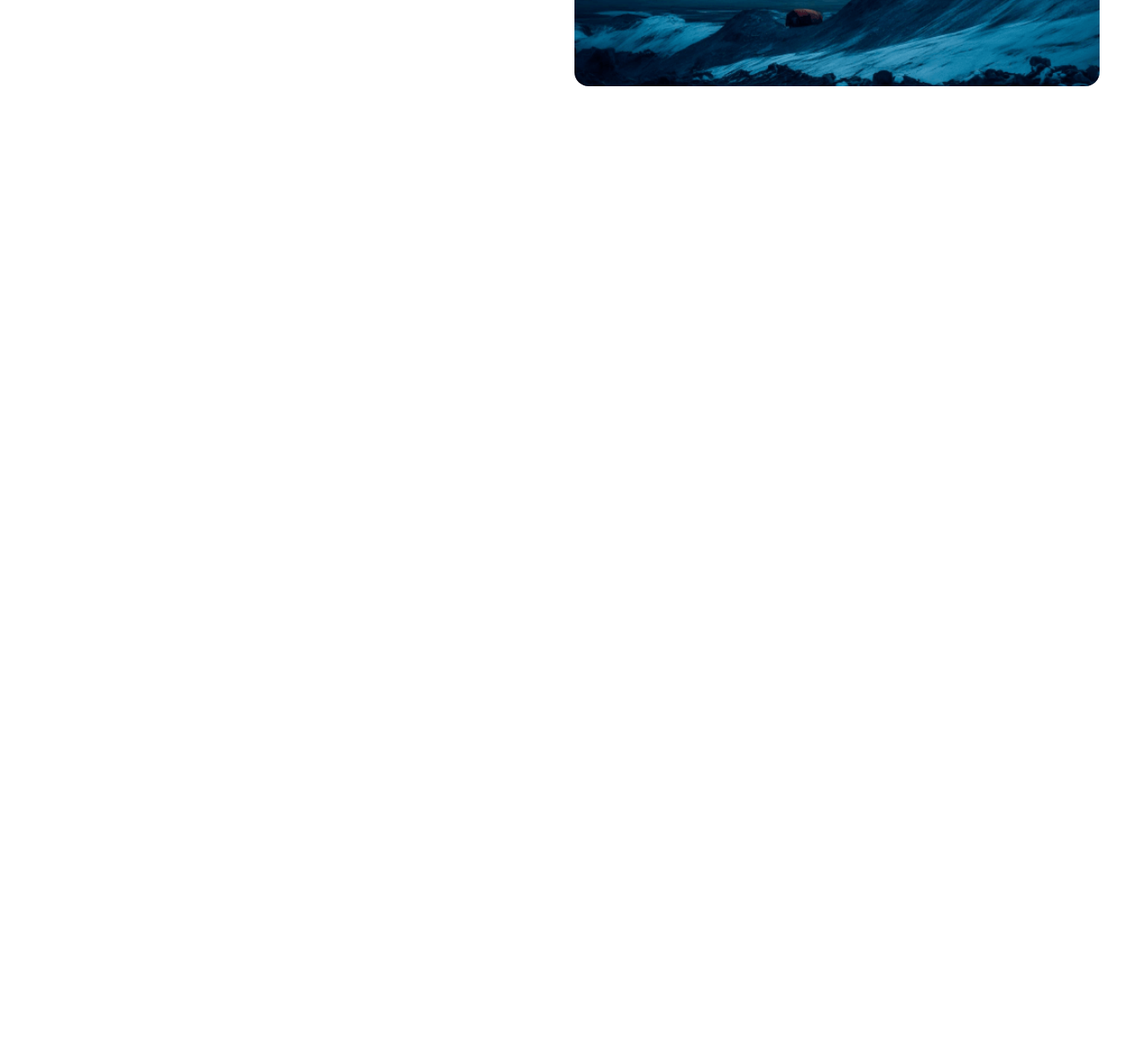
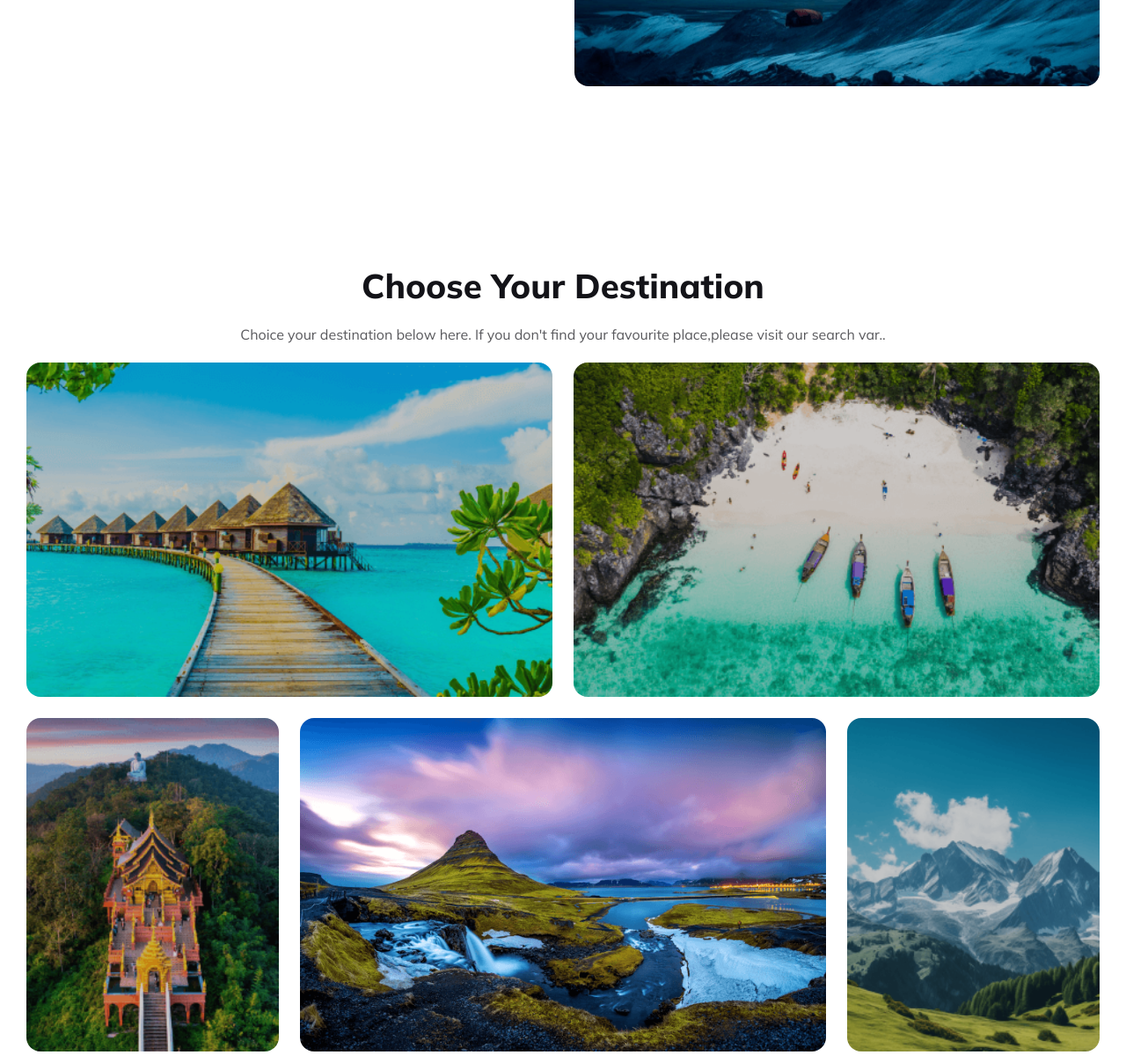
Before and after one commit to itsahadul99/Infinite-Journeys-, a plain HTML site: page index.html in a window 1280 px wide. Shown: the part 1200-2399 px from the top of the page at 88% size. Before the commit the page ends 1500 px from the top, so only its background shows below. Drawn offline with Linux system fonts and the light colour scheme.

Commit message:
Destination section complete with responsive

```diff
--- a/index.html
+++ b/index.html
@@ -60,15 +60,20 @@
         </div>
     </header>
     <!-- header section end here -->
+    <!-- popular tour section start here -->
     <section class="popular-tour-section container flex">
         <div class="tour-section-content">
             <h1 class="tour-section-title">Our Popular Tours</h1>
             <p class="tour-section-description">
-                Our every tour are enjoyable. But people like those tour very much. Here, the some list of about this tour:
+                Our every tour are enjoyable. But people like those tour very much. Here, the some list of about this
+                tour:
                 <li class="tour-list">Maldives: Our first maldives tour was really enjoyable.</li>
-                <li class="tour-list">Indonesia: Indonesia is a country where you go more times but you want to go more.</li>
-                <li class="tour-list">Kashmir: Kashmir was a really a wonderful place. We are very great full to see this and understand why people called it " The earth Peradies".</li>
-            <p class="tour-section-description">Without this place, we monthly tour a country. Every tour we enjoy a lot and makes a good memories.</p>
+                <li class="tour-list">Indonesia: Indonesia is a country where you go more times but you want to go more.
+                </li>
+                <li class="tour-list">Kashmir: Kashmir was a really a wonderful place. We are very great full to see
+                    this and understand why people called it " The earth Peradies".</li>
+            <p class="tour-section-description">Without this place, we monthly tour a country. Every tour we enjoy a lot
+                and makes a good memories.</p>
             </p>
             <button class="btd-primary">Read More</button>
         </div>
@@ -76,6 +81,41 @@
             <img src="./image/Rectangle 4.png" alt="">
         </div>
     </section>
+    <!-- popular tour section end here -->
+    <!-- Destination section start here -->
+    <section class="destination-section container">
+        <div class="destination-content">
+            <h1 class="destination-title">
+                Choose Your Destination
+            </h1>
+            <p class="destination-description">Choice your destination below here. If you don't find your favourite
+                place,please visit our search var..</p>
+        </div>
+        <div class="destination-place-img-container">
+            <div class="destination-maldives">
+                    <img src="./image/maldive.png" alt="">
+            </div>
+            <div class="destination-indonesia">
+                    <img src="./image/indonesia.png" alt="">
+            </div>
+            <div class="destination-srilanka">
+                <img src="./image/srilanka.png" alt="">
+            </div>
+            <div class="destination-north-america">
+                <img src="./image/north-america.png" alt="">
+            </div>
+            <div class="destination-kashmir">
+                <img src="./image/kashmir.png" alt="">
+            </div>
+            <div class="destination-bangladesh">
+                <img src="./image/bangladesh.png" alt="">
+            </div>
+            <div class="destination-bandarban">
+                <img src="./image/bandarban.png" alt="">
+            </div>
+        </div>
+    </section>
+    <!-- Destination section end here -->
 </body>
 
 </html>
--- a/styles/responsive.css
+++ b/styles/responsive.css
@@ -6,9 +6,15 @@
         margin-top: 1rem;
         gap: 1rem;
     }
-    .tour-section-content,.tour-section-img,.banner-section{
+    .tour-section-content,.tour-section-img,.banner-section,.destination-section{
         width: 90%;
         margin: 0 auto;
     }
-
+    .destination-place-img-container{
+        display: flex;
+        flex-direction: column;
+    }
+    .destination-place-img-container img{
+        width: 100%;
+    }
 }
--- a/styles/style.css
+++ b/styles/style.css
@@ -93,6 +93,7 @@
     max-width: 690px;
     text-align: center;
 }
+
 .banner-title {
     color: #FFF;
     font-size: 4rem;
@@ -100,12 +101,14 @@
     padding-top: 6.9rem;
     padding-bottom: 1rem;
 }
+
 .banner-description {
     color: #FFF;
     text-align: center;
     font-size: 1rem;
     padding-bottom: .5rem;
 }
+
 .search-var {
     max-width: 800px;
     max-height: 80px;
@@ -114,6 +117,7 @@
     background: rgba(255, 255, 255, 0.30);
     padding: .8rem;
 }
+
 .search-var input {
     width: 170px;
     height: 52px;
@@ -121,6 +125,7 @@
     background: #FFF;
     border: 0;
 }
+
 /* banner section style end here */
 /* tour section style start here */
 .popular-tour-section {
@@ -128,16 +133,19 @@
     gap: 3.2rem;
 
 }
+
 .tour-section-content {
     text-align: left;
-    width:calc((100% - 3.2rem)/2);
+    width: calc((100% - 3.2rem)/2);
 }
+
 .tour-section-title {
     padding-bottom: 1.5rem;
     color: #131318;
     font-size: 2.4rem;
     font-weight: 800;
 }
+
 .tour-section-description,
 .tour-list {
     padding-bottom: 1rem;
@@ -145,9 +153,11 @@
     font-size: 1rem;
     font-weight: 400;
 }
-.tour-section-img{
+
+.tour-section-img {
     width: 50%;
 }
+
 .tour-section-img img {
     width: 100%;
     height: 80%;
@@ -156,3 +166,62 @@
 }
 
 /* tour section style end here */
+/* destination section start here */
+.destination-content {
+    text-align: center;
+}
+
+.destination-title {
+    color: #131318;
+    font-size: 2.4rem;
+    font-weight: 800;
+    margin-bottom: 1.3rem;
+}
+
+.destination-description {
+    color: rgba(19, 19, 24, 0.70);
+    font-size: 1rem;
+    font-weight: 400;
+    padding-bottom: 1.4rem;
+}
+.destination-place-img-container {
+    display: grid;
+    grid-template-columns: repeat(12, 1fr);
+    grid-template-rows: repeat(3, 1fr);
+    gap: 1.5rem;
+}
+
+.destination-place-img-container img {
+    width: 100%;
+    height: 100%;
+    object-fit: cover;
+    border-radius: 1rem;
+}
+
+.destination-maldives {
+    grid-column: 1/7;
+}
+
+.destination-indonesia {
+    grid-column: 7/13;
+}
+
+.destination-srilanka {
+    grid-column: 1/4;
+}
+
+.destination-north-america {
+    grid-column: 4/10;
+}
+
+.destination-kashmir {
+    grid-column: 10/13;
+}
+
+.destination-bangladesh {
+    grid-column: 1/6;
+}
+
+.destination-bandarban {
+    grid-column: 6/13;
+}
```
Also changed, not shown: image/bandarban.png (renamed from image/Rectangle 10.png), image/bangladesh.png (renamed from image/Rectangle 11.png), image/indonesia.png (renamed from image/Rectangle 8.png), image/kashmir.png (renamed from image/Rectangle 9.png), image/maldive.png (renamed from image/Rectangle 5.png), image/north-america.png (renamed from image/Rectangle 8 (1).png), image/rectangle10.png (renamed from image/Rectangle 7.png), image/srilanka.png (renamed from image/Rectangle 6.png).
